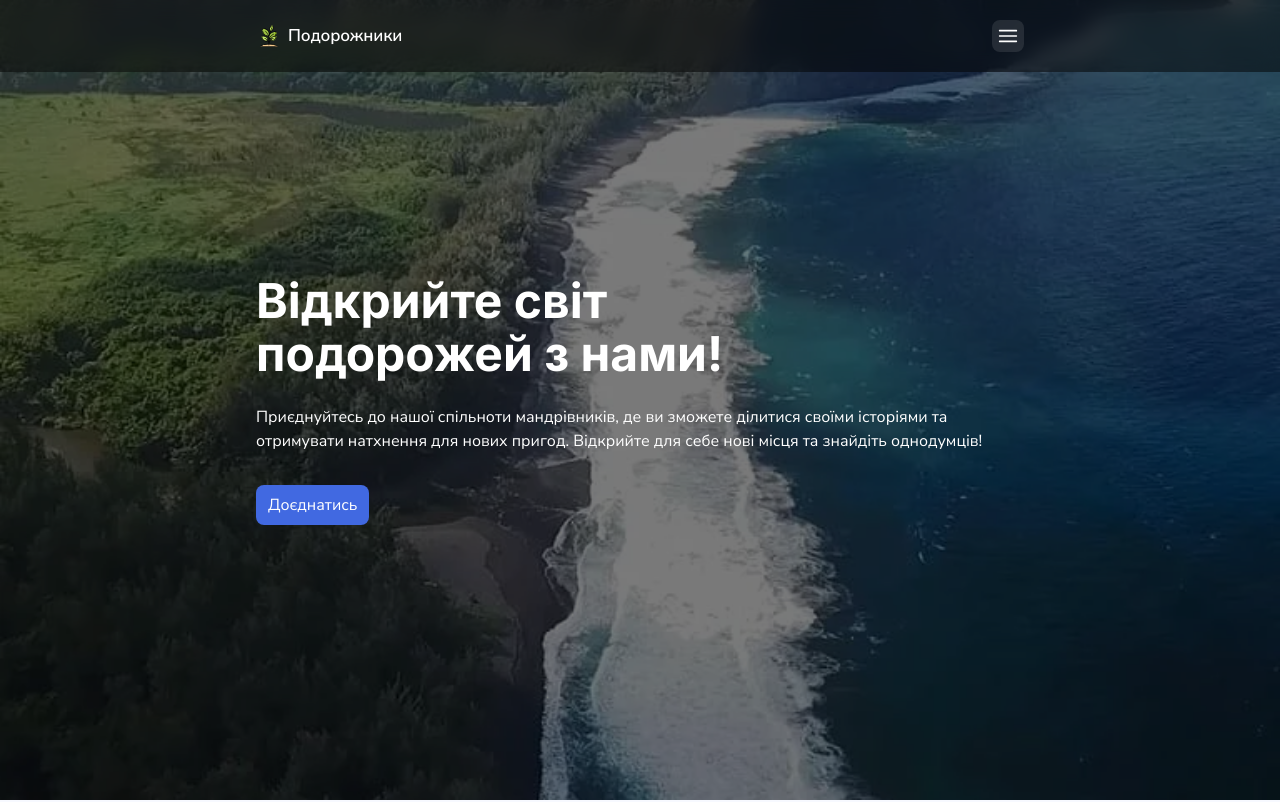
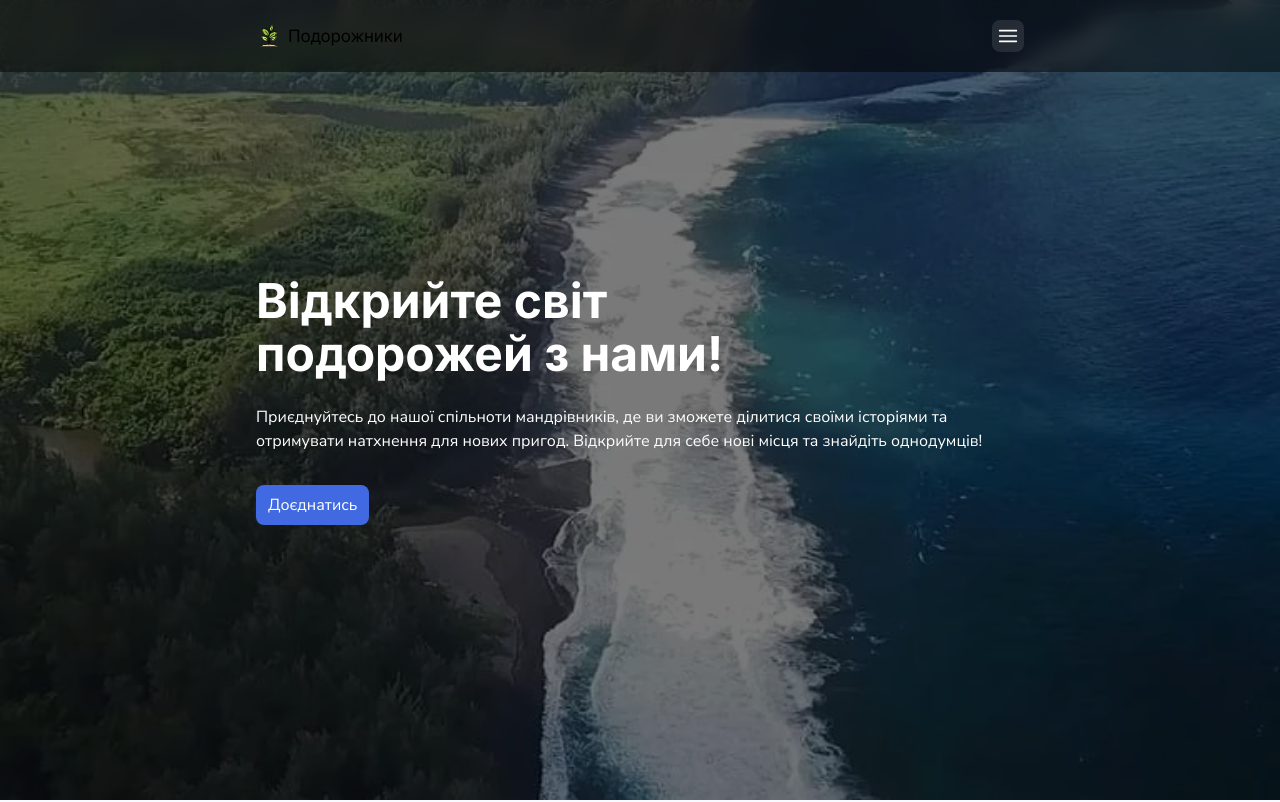
Before and after one commit to RomanAnokhin-work/project-group-6-podorozhnyky-front, a Next.js app: page / in a window 1280 px wide. Shown: the top 802 px of the page. Built offline with nearby package versions, Linux system fonts and the light colour scheme; no server answers.

Commit message:
Fix/HeaderFontUpdate

```diff
--- a/components/Header/Header.module.css
+++ b/components/Header/Header.module.css
@@ -42,12 +42,12 @@
 }
 
 .logo_text {
-  font-weight: 600;
-  font-size: 17px;
-  line-height: 1.1;
-  letter-spacing: -0.01em;
-  color: #fff;
-  white-space: nowrap;
+  font-family: var(--second-family), sans-serif;
+    font-weight: 400;
+    font-size: 17px;
+    line-height: 110%;
+    letter-spacing: -0.01em;
+    color: var(--color-scheme-1-text);
 }
 
 .desktopNav {
```
